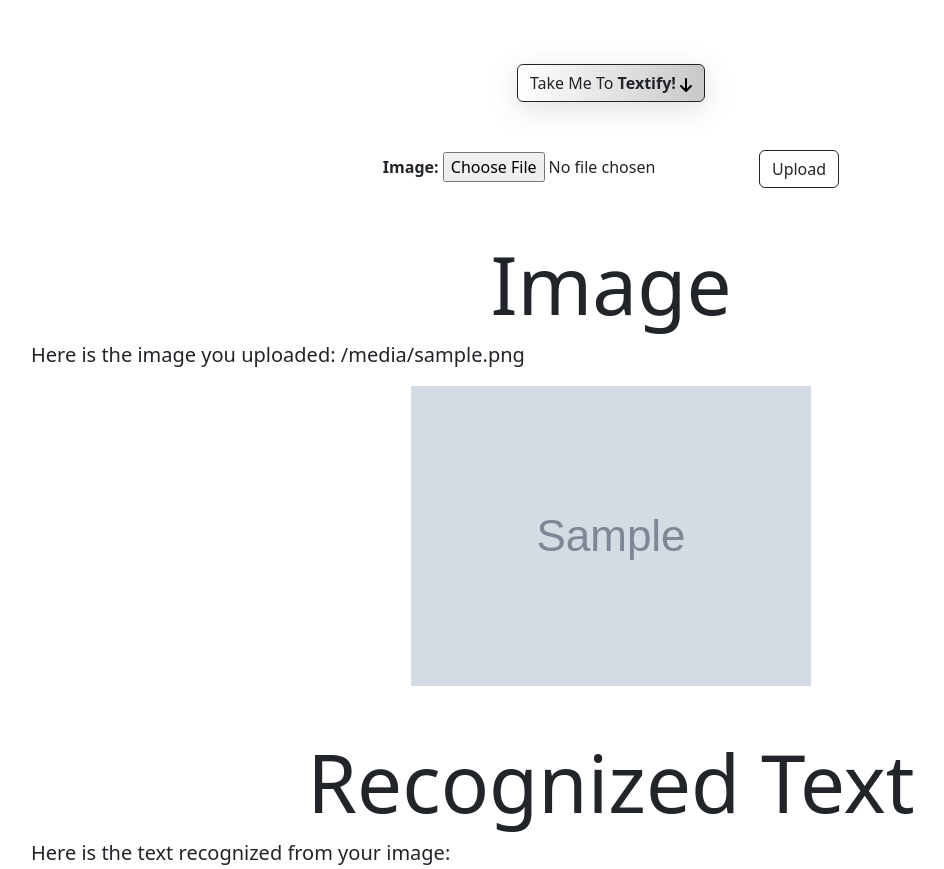
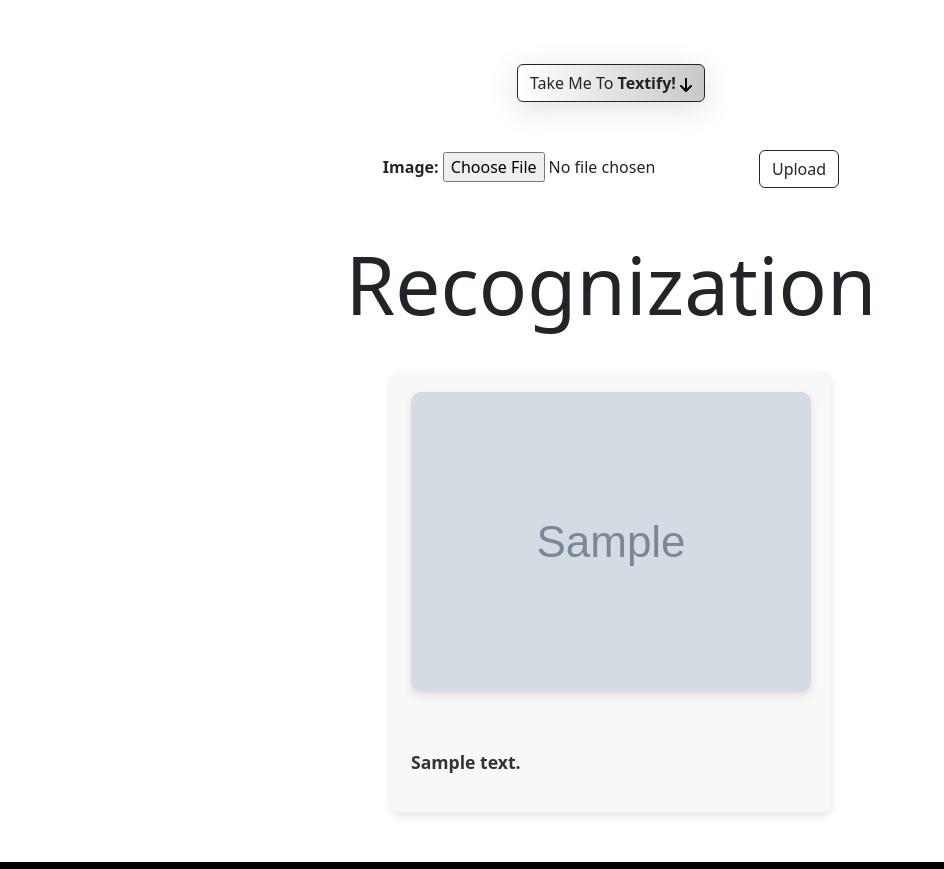
Before and after one commit to MysteryManav/textify, a Flask app: template templates/index.html in a window 1280 px wide; the page is wider, and only the part inside the window is pictured. Shown: the part 652-1521 px from the top of that part, without its empty margins (29-973 px from the left). Run offline with Flask 3, Linux system fonts and the light colour scheme; the template is opened without the code that fills it: values that come from a table or form of the project are taken from there, most other values are stand-ins (such as "Sample title", 1, 10 or a date in 2020); grey boxes marked "Sample" are stand-in pictures; some libraries are stand-ins or nearby versions; grey boxes are pictures that could not be loaded.

Commit message:
Update file paths and display recognized text in index.html

```diff
--- a/app.py
+++ b/app.py
@@ -14,7 +14,7 @@ Bootstrap(app)
 # CSRF protection]
 # app.config['SECRET_KEY'] = secrets.token_urlsafe(32)
 app.config["SECRET_KEY"] = "SECRET-TUNNEL"
-app.config["UPLOAD_FOLDER"] = "uploads"
+app.config["UPLOAD_FOLDER"] = os.path.join("static", "uploads")
 
 
 @app.route("/", methods=["GET", "POST"])
--- a/static/css/index.css
+++ b/static/css/index.css
@@ -37,12 +37,49 @@
   padding: 0px 2rem;
 }
 
-  .img-fluid {
+/* .img-fluid {
   max-width: 100%;
+} */
+
+.img-display {
+  display: flex;
+  justify-content: center;
+  align-items: center;
+  margin-top: 20px;
 }
+
+.img-display img {
+  border-radius: 10px;
+  box-shadow: 0 4px 8px rgba(0, 0, 0, 0.1);
+  max-width: 100%;
+  height: auto;
+  transition: transform 0.3s ease-in-out;
+}
+
+.img-display img:hover {
+  transform: scale(1.05);
+}
+
+.text-display {
+  background-color: #f8f8f8;
+  padding: 20px;
+  margin-top: 20px;
+  border-radius: 8px;
+  box-shadow: 0 4px 8px rgba(0, 0, 0, 0.1);
+}
+
+.text-display p {
+  color: #333;
+  font-size: 1.1rem;
+  line-height: 1.6;
+  text-align: left;
+}
+
+
 .logo img {
   height: 60px;
 }
+
 nav {
   display: flex;
   justify-content: space-between;
@@ -109,6 +146,7 @@
   display: flex;
   flex-direction: column;
 }
+
 .short-info {
   color: rgb(0, 0, 0);
   font-size: 1rem;
@@ -119,6 +157,7 @@
   font-size: 3rem;
   margin-bottom: 0.3rem;
 }
+
 .hero-sub-heading {
   font-size: 0.9rem;
   opacity: 0.7;
@@ -129,12 +168,14 @@
   align-items: center;
   margin: 1rem 0px;
 }
+
 .user {
   width: 20px;
   height: 20px;
   border-radius: 50%;
   border: 2px solid rgb(0, 0, 0);
 }
+
 .learn-more {
   align-self: start;
   margin-top: 3rem;
@@ -143,8 +184,10 @@
 /* For Hero */
 .hero-section {
   position: relative;
-    height: 70vh; /* Adjust the height of the hero section as needed */
-    background: url('https://img.freepik.com/free-vector/abstract-blue-light-pipe-speed-zoom-black-background-technology_1142-8633.jpg?w=1060&t=st=1702896252~exp=1702896852~hmac=28f2e39ff56b14ccee6f400c33bee4cc3b363949a822fea8c325e006518deacc') center/cover no-repeat; /* Set the background image */
+  height: 70vh;
+  /* Adjust the height of the hero section as needed */
+  background: url('https://img.freepik.com/free-vector/abstract-blue-light-pipe-speed-zoom-black-background-technology_1142-8633.jpg?w=1060&t=st=1702896252~exp=1702896852~hmac=28f2e39ff56b14ccee6f400c33bee4cc3b363949a822fea8c325e006518deacc') center/cover no-repeat;
+  /* Set the background image */
   color: #fff;
   display: flex;
   flex-direction: column;
@@ -156,7 +199,8 @@
 
 .hero-content {
   align-self: center;
-    max-width: 1300px; /* Adjust the max width of the content */
+  max-width: 1300px;
+  /* Adjust the max width of the content */
   margin-left: 100px;
   margin-right: 70px;
 }
@@ -181,14 +225,17 @@
   font-size: 1.2em;
   text-decoration: none;
   color: #fff;
-    background-color: #242424; /* Set the button background color */
-    border: 2px solid #3d3d3d; /* Set the button border color */
+  background-color: #242424;
+  /* Set the button background color */
+  border: 2px solid #3d3d3d;
+  /* Set the button border color */
   border-radius: 5px;
   transition: background-color 0.3s ease-in-out;
 }
 
 .hero-button:hover {
-    background-color: #ffffff; /* Change the button background color on hover */
+  background-color: #ffffff;
+  /* Change the button background color on hover */
   color: #242424;
 }
 
@@ -210,7 +257,8 @@
 }
 
 .content {
-  max-width: 50%; /* Take up half of the section */
+  max-width: 50%;
+  /* Take up half of the section */
   margin-left: 100px;
 }
 
@@ -218,6 +266,7 @@ dt {
   text-align: left;
   font-family: system-ui, -apple-system, BlinkMacSystemFont, 'Segoe UI', Roboto, Oxygen, Ubuntu, Cantarell, 'Open Sans', 'Helvetica Neue', sans-serif;
 }
+
 dd {
   text-align: left;
   font-family: system-ui, -apple-system, BlinkMacSystemFont, 'Segoe UI', Roboto, Oxygen, Ubuntu, Cantarell, 'Open Sans', 'Helvetica Neue', sans-serif;
@@ -238,7 +287,8 @@ dd {
 }
 
 .image {
-  max-width: 50%; /* Take up half of the section */
+  max-width: 50%;
+  /* Take up half of the section */
 }
 
 /* Section 2 */
@@ -256,7 +306,8 @@ dd {
 }
 
 .section-image1 {
-  max-width: 50px; /* Adjust the max width of the image */
+  max-width: 50px;
+  /* Adjust the max width of the image */
   height: auto;
   border-radius: 8px;
 }
@@ -283,10 +334,12 @@ dd {
   margin-top: 20px;
 
 }
+
 .pricing-sec {
   background-color: #000000;
   padding: 10px;
 }
+
 .pricing-container {
   display: flex;
   justify-content: space-around;
@@ -385,26 +438,30 @@ li {
 /* Footer  */
 .container1 {
   max-width: 1170px;
-	margin:auto;
+  margin: auto;
 }
-.row1{
+
+.row1 {
   display: flex;
   flex-wrap: wrap;
 }
+
 ul {
   list-style: none;
 }
 
-.footer{
+.footer {
   background-color: #ffffff;
   padding: 30px 0;
-    margin: 10px ;
+  margin: 10px;
 }
-.footer-col{
+
+.footer-col {
   width: 25%;
   padding: 0 15px;
 }
-.footer-col h4{
+
+.footer-col h4 {
   font-size: 18px;
   color: #000000;
   text-transform: capitalize;
@@ -412,20 +469,23 @@ ul {
   font-weight: 500;
   position: relative;
 }
-.footer-col h4::before{
+
+.footer-col h4::before {
   content: '';
   position: absolute;
-	left:0;
+  left: 0;
   bottom: -10px;
   background-color: #000000;
   height: 2px;
   box-sizing: border-box;
   width: 50px;
 }
-.footer-col ul li:not(:last-child){
+
+.footer-col ul li:not(:last-child) {
   margin-bottom: 10px;
 }
-.footer-col ul li a{
+
+.footer-col ul li a {
   font-size: 16px;
   text-transform: capitalize;
   color: #000000;
@@ -435,26 +495,30 @@ ul {
   display: block;
   transition: all 0.3s ease;
 }
-.footer-col ul li a:hover{
+
+.footer-col ul li a:hover {
   color: #000000;
   padding-left: 8px;
 }
-.footer-col .social-links a{
+
+.footer-col .social-links a {
   display: inline-block;
   height: 40px;
   width: 40px;
   background-color: rgba(225, 225, 225, 0.2);
-	margin:0 10px 10px 0;
+  margin: 0 10px 10px 0;
   text-align: center;
   line-height: 40px;
   border-radius: 50%;
   color: #000000;
   transition: all 0.5s ease;
 }
-.footer-col .social-links a:hover{
+
+.footer-col .social-links a:hover {
   color: #24262b;
   background-color: #000000;
 }
+
 .footer-img {
   align-content: center;
   height: 200px;
@@ -464,6 +528,7 @@ ul {
   background-color: #000000;
 
 }
+
 .h61 {
   margin-top: 100px;
   font-size: medium;
@@ -472,6 +537,6 @@ ul {
 
 }
 
-.top-img{
+.top-img {
   margin-left: 1100px;
 }
--- a/templates/index.html
+++ b/templates/index.html
@@ -35,27 +35,17 @@
         </div>
     </div>
 
-    {% if photo %}
-    <div class="row mt-5">
-        <div class="col">
-            <h1 class="display-1">Image</h1>
-            <p class="lead mx-5 text-start">
-                Here is the image you uploaded: {{ filename }}
-            </p>
-            <img class="img-fluid" src="{{ photo_path }}">
-
-        </div>
-    </div>
-    {% endif %}
     {% if text %}
     <div class="row mt-5">
         <div class="col">
-            <h1 class="display-1">Recognized Text</h1>
-            <p class="lead mx-5 text-start">
-                Here is the text recognized from your image:
-            </p>
-            <div class="text-box">
-                <p>{{ text }}</p>
+            <h1 class="display-1">Recognization</h1>
+            <div class="img-display">
+              <div class="text-display">
+
+                <img class="img-fluid" src="{{ url_for('static', filename='uploads/' + filename) }}">
+
+                <p><br></br>{{ text }}</p>
+                </div>
             </div>
         </div>
     </div>
```
Also changed, not shown: 1 other file. Lines whose indentation alone changed are shown as unchanged.
